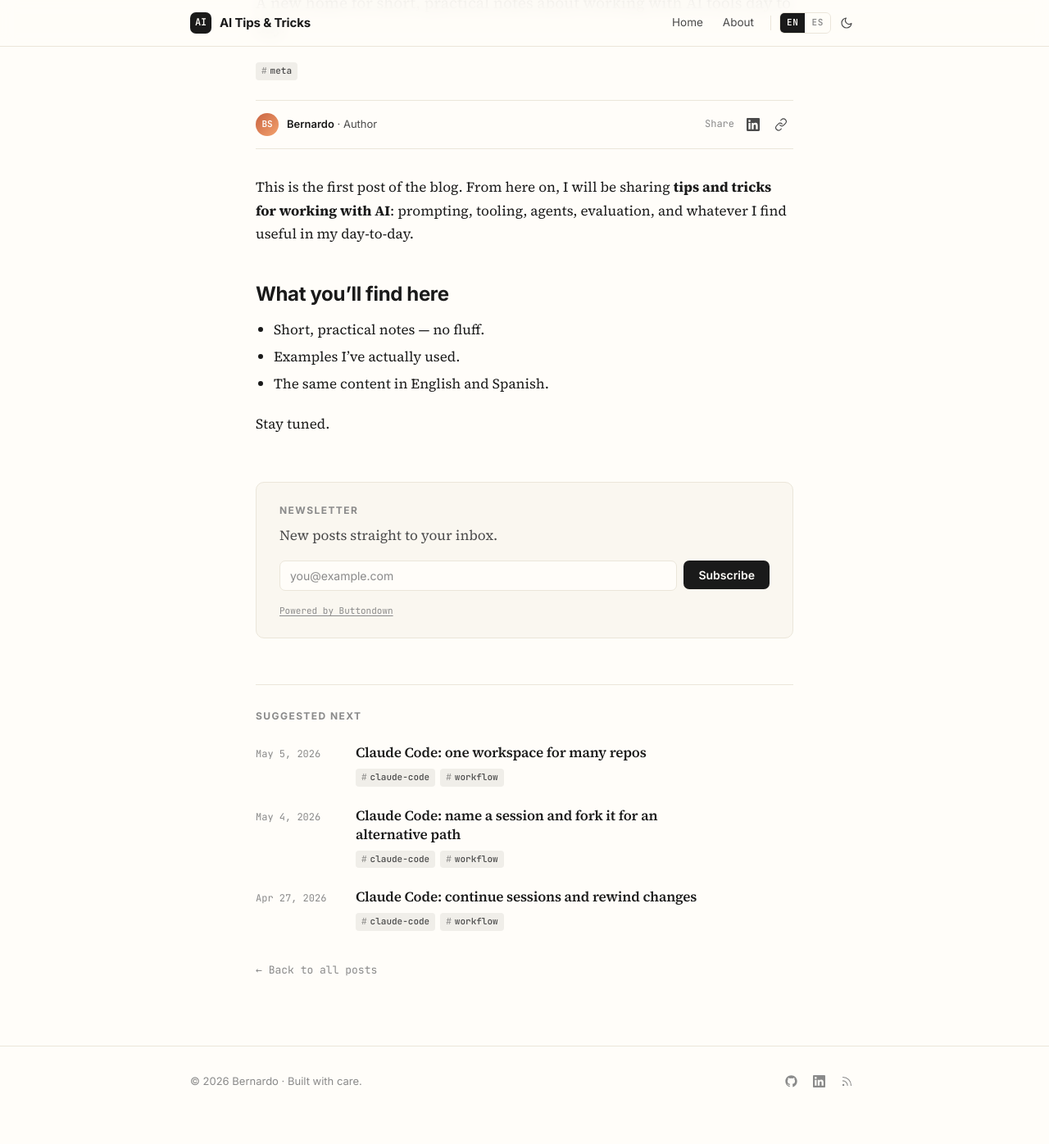
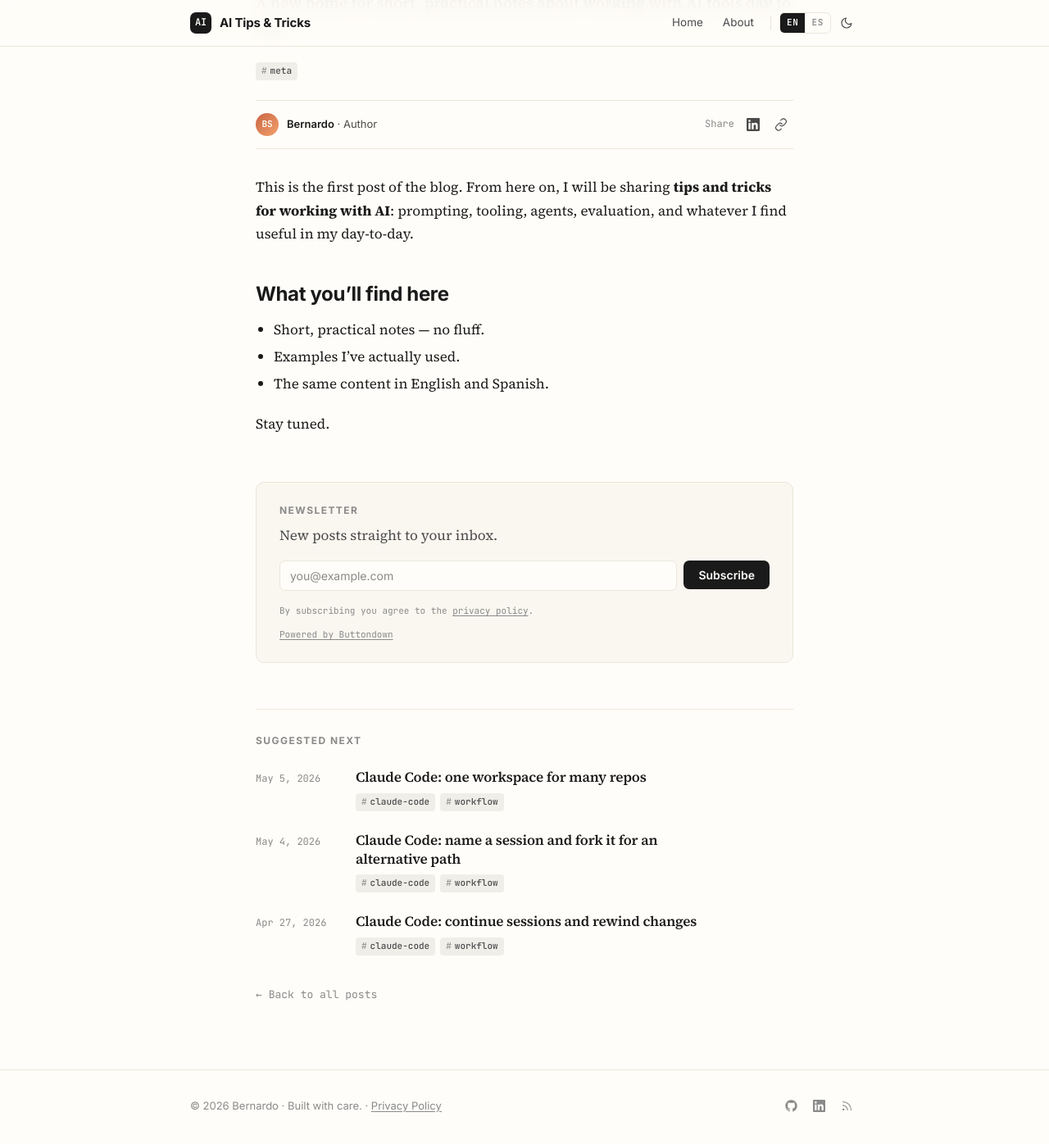
Before and after one commit to bernardosecades/bernardosecades.github.io, a Jekyll site: the page built from _posts/en/2026-04-27-welcome.md, in a window 1280 px wide and 1400 px high, scrolled down 228 px. Shown: the top 1396 px of the window at 82% size. Built offline with Jekyll 4.4.1, drawn with Linux system fonts in a browser that asks for light colours; before the commit the page ends 1599 px from its top, so only the background shows below that.

Commit message:
privacy policy added

```diff
--- a/_layouts/default.html
+++ b/_layouts/default.html
@@ -7,6 +7,9 @@
 {%- elsif page.about_ref -%}
   {%- assign en_url = '/en/about/' -%}
   {%- assign es_url = '/es/about/' -%}
+{%- elsif page.privacy_ref -%}
+  {%- assign en_url = '/en/privacy/' -%}
+  {%- assign es_url = '/es/privacy/' -%}
 {%- else -%}
   {%- assign en_url = '/en/' -%}
   {%- assign es_url = '/es/' -%}
@@ -59,11 +62,15 @@
     {%- assign t_about = 'Sobre mí' -%}
     {%- assign about_url = '/es/about/' -%}
     {%- assign home_url = '/es/' -%}
+    {%- assign t_privacy = 'Política de privacidad' -%}
+    {%- assign privacy_url = '/es/privacy/' -%}
   {%- else -%}
     {%- assign t_home = 'Home' -%}
     {%- assign t_about = 'About' -%}
     {%- assign about_url = '/en/about/' -%}
     {%- assign home_url = '/en/' -%}
+    {%- assign t_privacy = 'Privacy Policy' -%}
+    {%- assign privacy_url = '/en/privacy/' -%}
   {%- endif -%}
 
   <header class="nav">
@@ -94,7 +101,7 @@
 
   <footer class="footer">
     <div class="container-wide footer-inner">
-      <div>&copy; {{ "now" | date: "%Y" }} {{ site.author }} · Built with care.</div>
+      <div>&copy; {{ "now" | date: "%Y" }} {{ site.author }} · Built with care. · <a href="{{ privacy_url | relative_url }}" class="footer-link">{{ t_privacy }}</a></div>
       <div class="footer-socials">
         <a href="https://github.com/bernardosecades" aria-label="GitHub">
           <svg viewBox="0 0 24 24" fill="currentColor"><path d="M12 .5C5.65.5.5 5.65.5 12c0 5.08 3.29 9.39 7.86 10.91.58.11.79-.25.79-.56v-2c-3.2.7-3.87-1.36-3.87-1.36-.52-1.32-1.27-1.67-1.27-1.67-1.04-.71.08-.7.08-.7 1.15.08 1.76 1.18 1.76 1.18 1.02 1.75 2.69 1.24 3.34.95.1-.74.4-1.24.72-1.53-2.55-.29-5.24-1.28-5.24-5.69 0-1.26.45-2.29 1.18-3.1-.12-.29-.51-1.46.11-3.05 0 0 .96-.31 3.15 1.18a10.9 10.9 0 0 1 5.74 0c2.19-1.49 3.15-1.18 3.15-1.18.62 1.59.23 2.76.11 3.05.74.81 1.18 1.84 1.18 3.1 0 4.42-2.69 5.39-5.25 5.68.41.36.78 1.06.78 2.14v3.17c0 .31.21.68.8.56C20.21 21.39 23.5 17.07 23.5 12 23.5 5.65 18.35.5 12 .5z"/></svg>
--- a/_layouts/post.html
+++ b/_layouts/post.html
@@ -91,6 +91,13 @@ layout: default
       <form action="https://buttondown.com/api/emails/embed-subscribe/bernardosecades" method="post">
         <input type="email" name="email" id="bd-email" placeholder="{{ t_nl_placeholder }}" required />
         <input type="submit" value="{{ t_nl_submit }}" />
+        <p class="bd-privacy">
+          {%- if cur_lang == 'es' -%}
+            Al suscribirte aceptas la <a href="/es/privacy/">política de privacidad</a>.
+          {%- else -%}
+            By subscribing you agree to the <a href="/en/privacy/">privacy policy</a>.
+          {%- endif -%}
+        </p>
         <p class="bd-credit">
           <a href="https://buttondown.com/refer/bernardosecades" target="_blank" rel="noopener">Powered by Buttondown</a>
         </p>
--- a/assets/css/style.css
+++ b/assets/css/style.css
@@ -134,6 +134,8 @@ html[data-theme="dark"] .icon-btn .icon-moon { display: none; }
 }
 .footer-socials a:hover { color: var(--fg); background: var(--bg-elev); }
 .footer-socials svg { width: 15px; height: 15px; }
+.footer-link { color: var(--fg-mute); text-decoration: underline; text-underline-offset: 2px; }
+.footer-link:hover { color: var(--fg); }
 
 /* ── Tags ─────────────────────────────────────────────────────────────── */
 .tag {
@@ -403,8 +405,16 @@ html[data-theme="dark"] .icon-btn .icon-moon { display: none; }
   cursor: pointer; transition: background .15s, color .15s; white-space: nowrap;
 }
 .newsletter-cta input[type="submit"]:hover { background: var(--accent); color: #fff; }
+.newsletter-cta .bd-privacy {
+  width: 100%; margin: 8px 0 0;
+  font-family: var(--mono); font-size: 11px; color: var(--fg-mute);
+}
+.newsletter-cta .bd-privacy a {
+  color: var(--fg-mute); text-decoration: underline; text-underline-offset: 2px;
+}
+.newsletter-cta .bd-privacy a:hover { color: var(--accent); }
 .newsletter-cta .bd-credit {
-  width: 100%; margin: 8px 0 0;
+  width: 100%; margin: 4px 0 0;
   font-family: var(--mono); font-size: 11px; color: var(--fg-mute);
 }
 .newsletter-cta .bd-credit a {
```
Also changed, not shown: en/privacy.md (added, +20 -0 lines), es/privacy.md (added, +20 -0 lines).
